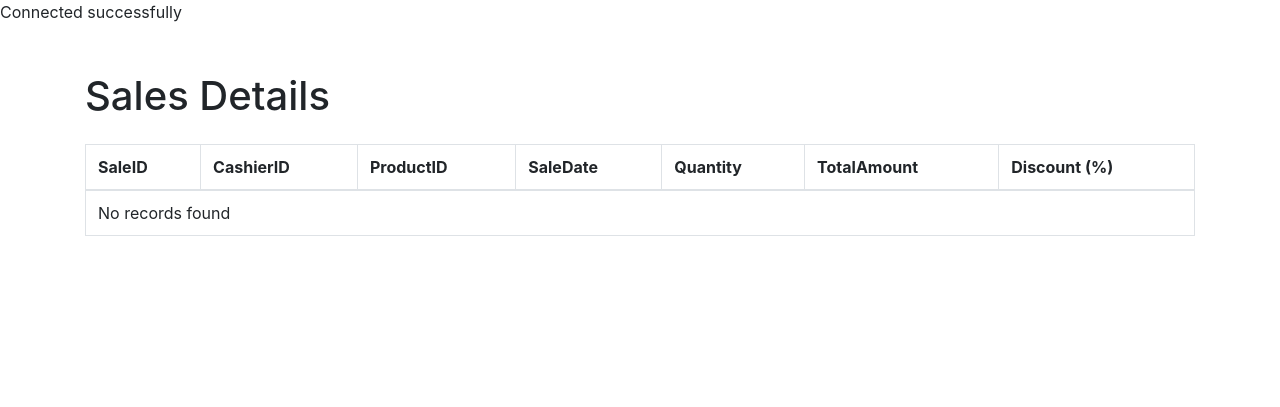
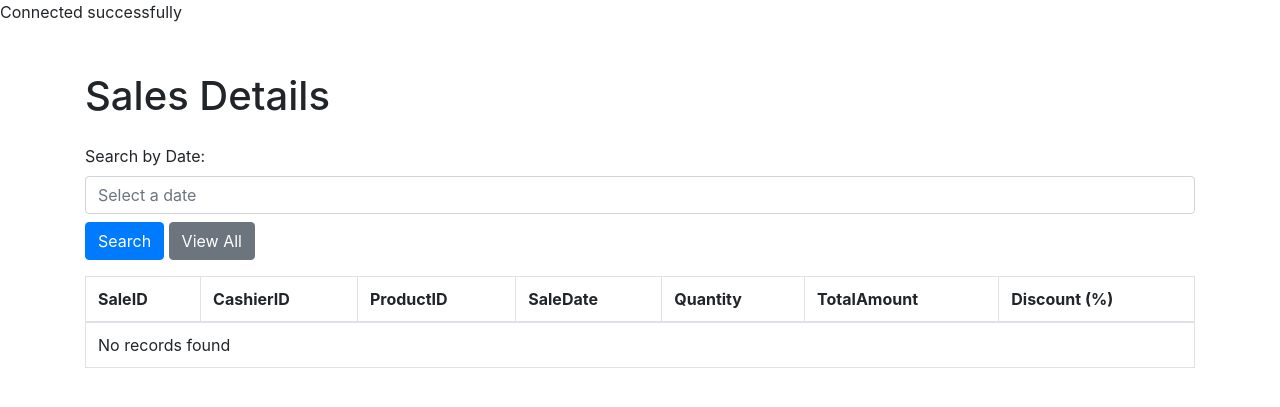
Before and after one commit to Imasha-Senadheera/Karunarathne-Industry, a PHP site: page /sales.php in a window 1280 px wide. Shown: the top 407 px of the page. Run offline with PHP 8.4, Linux system fonts and the light colour scheme; data that the repository does not hold is empty; some libraries are stand-ins or nearby versions.

Commit message:
6th Commit

```diff
--- a/log1/sales.php
+++ b/log1/sales.php
@@ -1,9 +1,16 @@
 <?php
 include 'connect.php';
 
+$dateFilter = "";
+if (isset($_GET['date'])) {
+    $selectedDate = $_GET['date'];
+    $dateFilter = "WHERE DATE(sales.SaleDate) = '$selectedDate'";
+}
+
 $sql = "SELECT sales.*, products.Price, discounts.DiscountPercentage FROM sales
         JOIN products ON sales.ProductID = products.ProductID
-        LEFT JOIN discounts ON sales.ProductID = discounts.ProductID";
+        LEFT JOIN discounts ON sales.ProductID = discounts.ProductID
+        $dateFilter";
 $result = $con->query($sql);
 ?>
 
@@ -12,10 +19,22 @@ $result = $con->query($sql);
 <head>
     <title>Sales</title>
     <link rel="stylesheet" href="https://stackpath.bootstrapcdn.com/bootstrap/4.5.2/css/bootstrap.min.css">
+    <link rel="stylesheet" href="//code.jquery.com/ui/1.12.1/themes/base/jquery-ui.css">
+    <script src="https://code.jquery.com/jquery-3.5.1.min.js"></script>
+    <script src="https://code.jquery.com/ui/1.12.1/jquery-ui.js"></script>
 </head>
 <body>
     <div class="container mt-5">
         <h1 class="mb-4">Sales Details</h1>
+
+        <!-- Date Picker and Search Form -->
+        <div class="mb-3">
+            <label for="datepicker">Search by Date:</label>
+            <input type="text" id="datepicker" class="form-control" placeholder="Select a date">
+            <button class="btn btn-primary mt-2" id="searchButton">Search</button>
+            <a href="sales.php" class="btn btn-secondary mt-2">View All</a>
+        </div>
+
         <table class="table table-bordered">
             <thead>
                 <tr>
@@ -49,5 +68,20 @@ $result = $con->query($sql);
             </tbody>
         </table>
     </div>
+
+    <script>
+        $(function() {
+            $("#datepicker").datepicker({
+                dateFormat: "yy-mm-dd" // Set the desired date format
+            });
+
+            $("#searchButton").click(function() {
+                var selectedDate = $("#datepicker").val();
+                if (selectedDate) {
+                    window.location.href = "sales.php?date=" + selectedDate;
+                }
+            });
+        });
+    </script>
 </body>
 </html>
```
